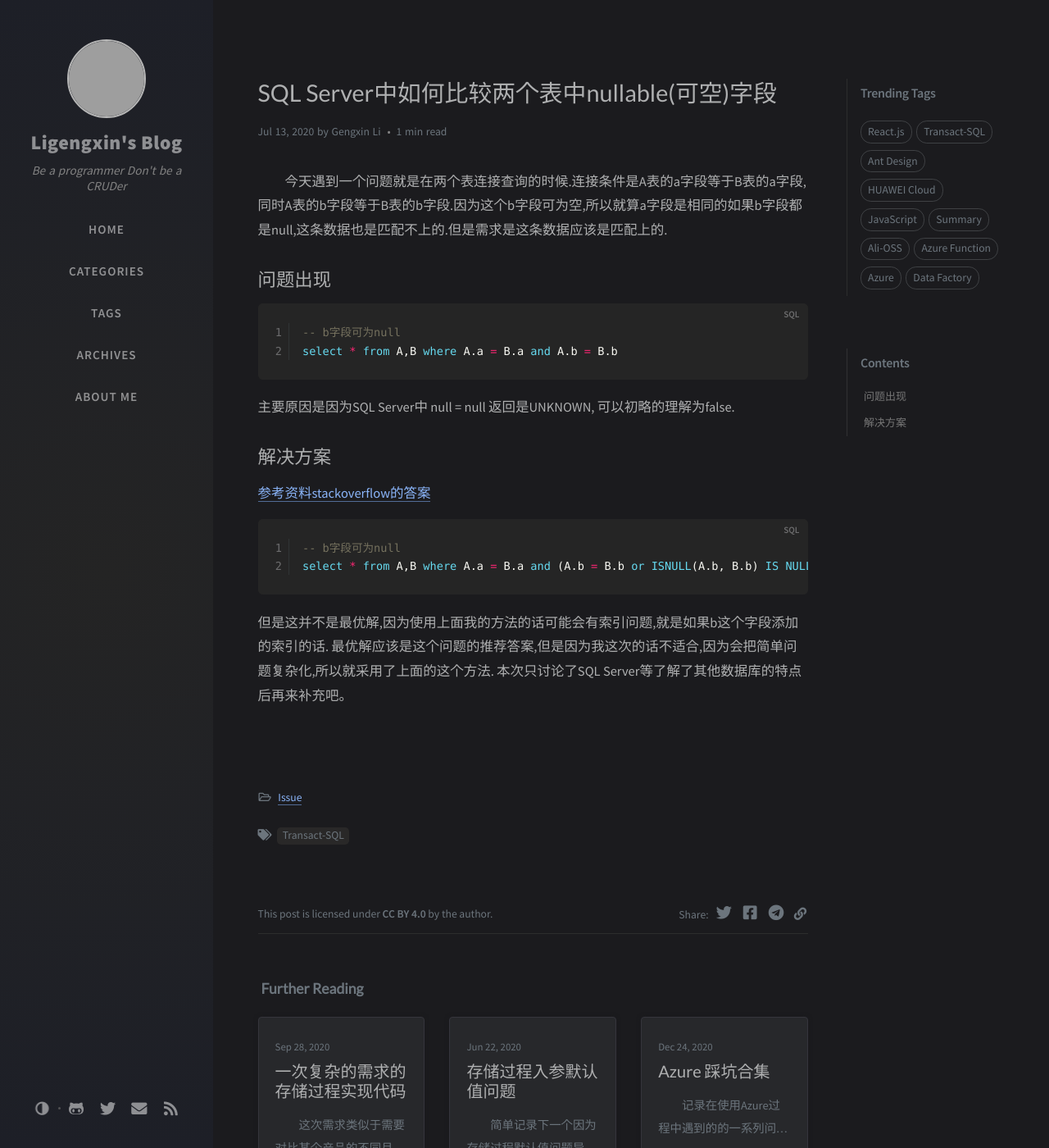
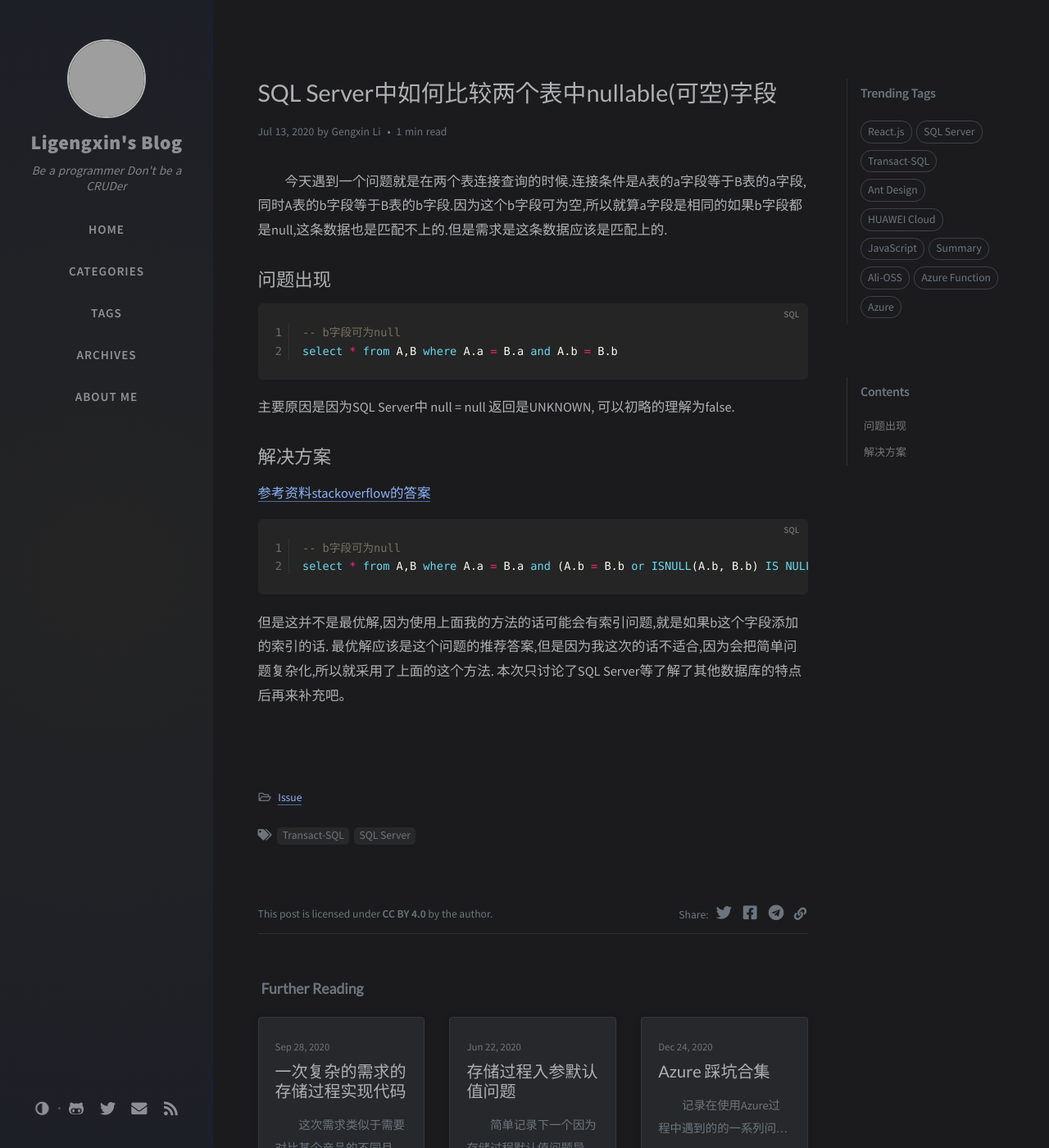
Before and after one commit to Ligengxin96/blog, a Jekyll site: the page built from _posts/2020-07-14-work-problem-SQL-2.md, in a window 1280 px wide and 1400 px high. Shown: the whole window at 82% size. Built offline with Jekyll 4.4.1, drawn with Linux system fonts in a browser that asks for light colours; nearby versions of some CDN libraries; comment, search, counter and statistics services are not loaded; grey boxes are pictures that could not be loaded.

Commit message:
update tag

```diff
--- a/_posts/2020-06-23-work-problem-SQL-1.md
+++ b/_posts/2020-06-23-work-problem-SQL-1.md
@@ -2,6 +2,7 @@
 title: '存储过程入参默认值问题'
 tags:
   - Transact-SQL
+  - SQL Server
 categories:
   - Issue
 ---
--- a/_posts/2020-07-14-work-problem-SQL-2.md
+++ b/_posts/2020-07-14-work-problem-SQL-2.md
@@ -2,6 +2,7 @@
 title: 'SQL Server中如何比较两个表中nullable(可空)字段'
 tags:
   - Transact-SQL
+  - SQL Server
 categories:
   - Issue
 ---
--- a/_posts/2020-09-29-complex-sql.md
+++ b/_posts/2020-09-29-complex-sql.md
@@ -2,6 +2,7 @@
 title: '一次复杂的需求的存储过程实现代码'
 tags:
   - Transact-SQL
+  - SQL Server
 categories:
   - Technology
 ---
```
